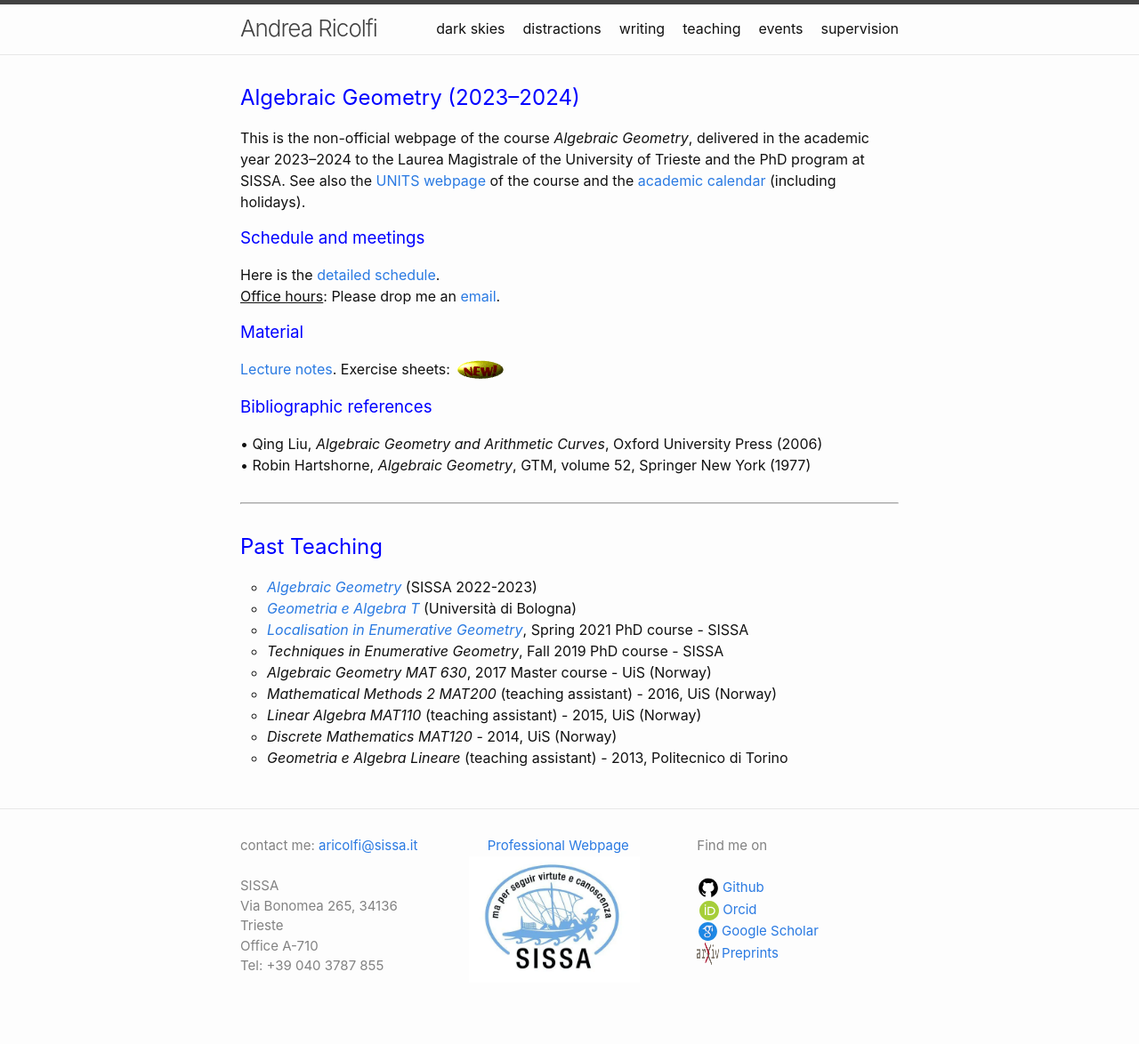
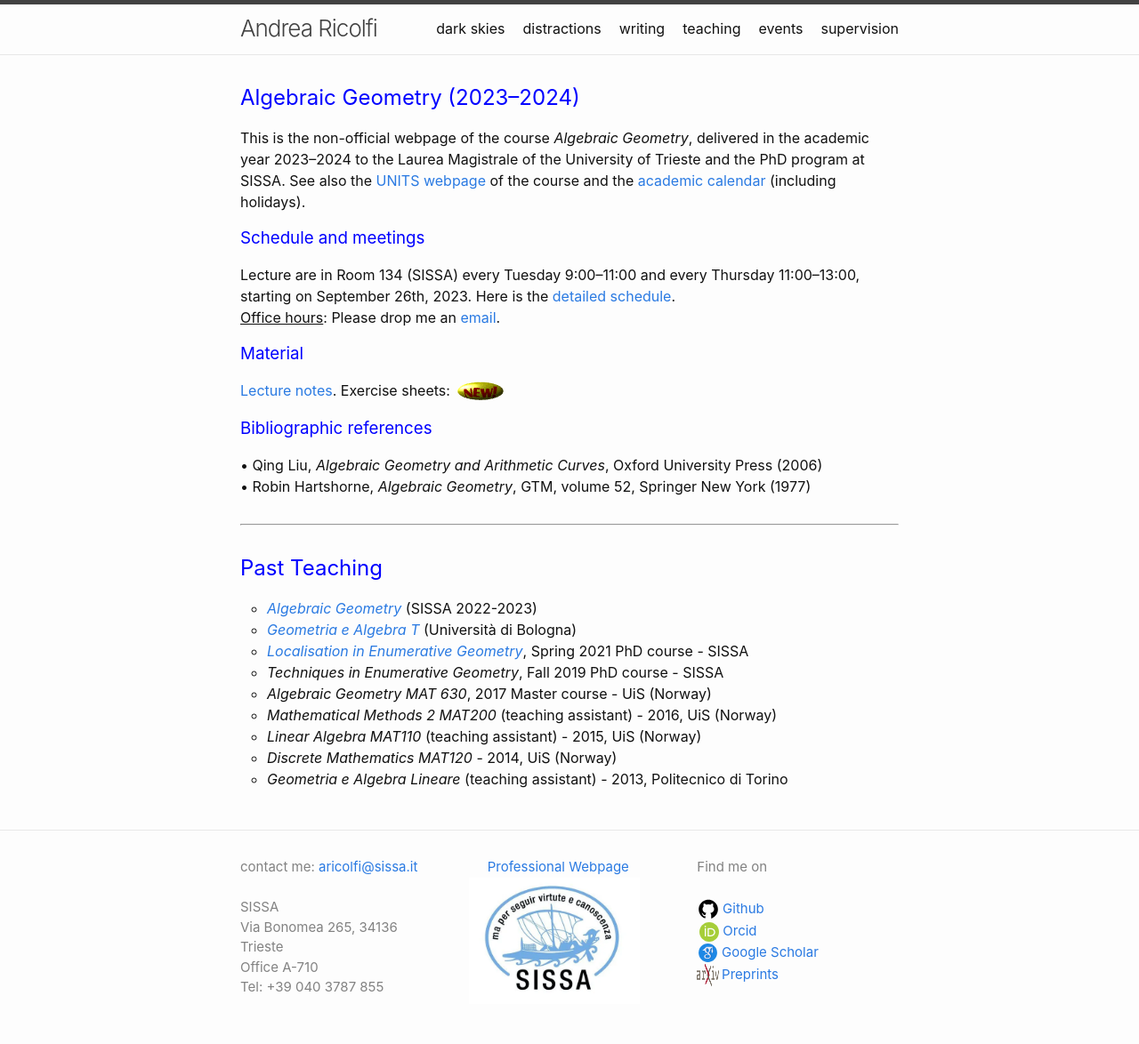
Before and after one commit to atricolfi/aricolfi.github.io, a Jekyll site: the page built from teaching.html, in a window 1280 px wide. Shown: the whole page at 89% size. Built offline with Jekyll 4.4.1, drawn with Linux system fonts in a browser that asks for light colours; before the commit the page ends 1150 px from its top, so only the background shows below that.

Commit message:
Update teaching.html

```diff
--- a/teaching.html
+++ b/teaching.html
@@ -13,6 +13,7 @@
 <p>
 
    <h3> <p style="color:blue">Schedule and meetings</p> </h3> <p>
+Lecture are in Room 134 (SISSA) every Tuesday 9:00&#8211;11:00 and every Thursday 11:00&#8211;13:00, starting on September 26th, 2023.
 Here is the <a href="/AGCOURSE/2023/AGschedule23.pdf">detailed schedule</a>.
         <br>
 <u>Office hours</u>: Please drop me an <a href="mailto:aricolfi@sissa.it">email</a>.
```
